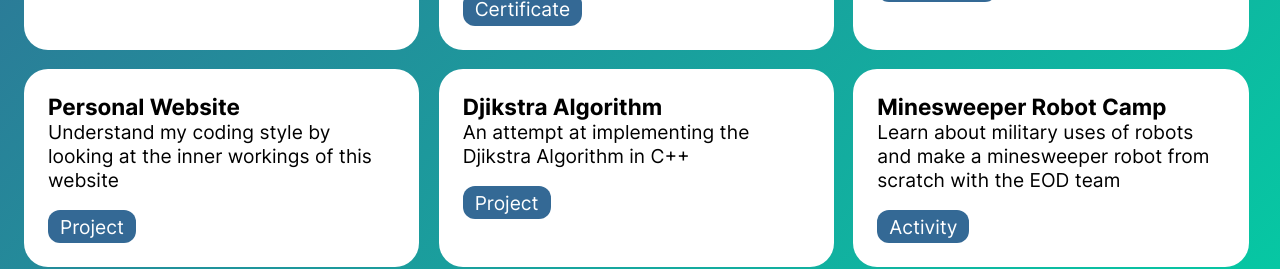
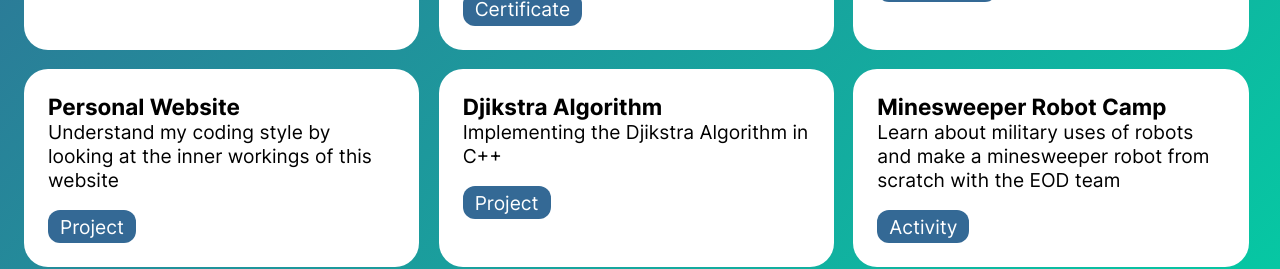
Before and after one commit to SiravitPhokeed/personal-website, a Next.js app: page / in a window 1280 px wide. Shown: the part 1220-1489 px from the top of the page. Built offline with nearby package versions, Linux system fonts and the light colour scheme.

Commit message:
Updated database

```diff
--- a/temp-db/works.js
+++ b/temp-db/works.js
@@ -61,7 +61,7 @@ export let works = [
     {
         id: "4",
         name: "Djikstra Algorithm",
-        desc: "An attempt at implementing the Djikstra Algorithm in C++",
+        desc: "Implementing the Djikstra Algorithm in C++",
         fullDesc: "An attempt to gain more understanding of the Djikstra Algorithm by implementing it in code form via C++.",
         type: "project",
         links: [
```
